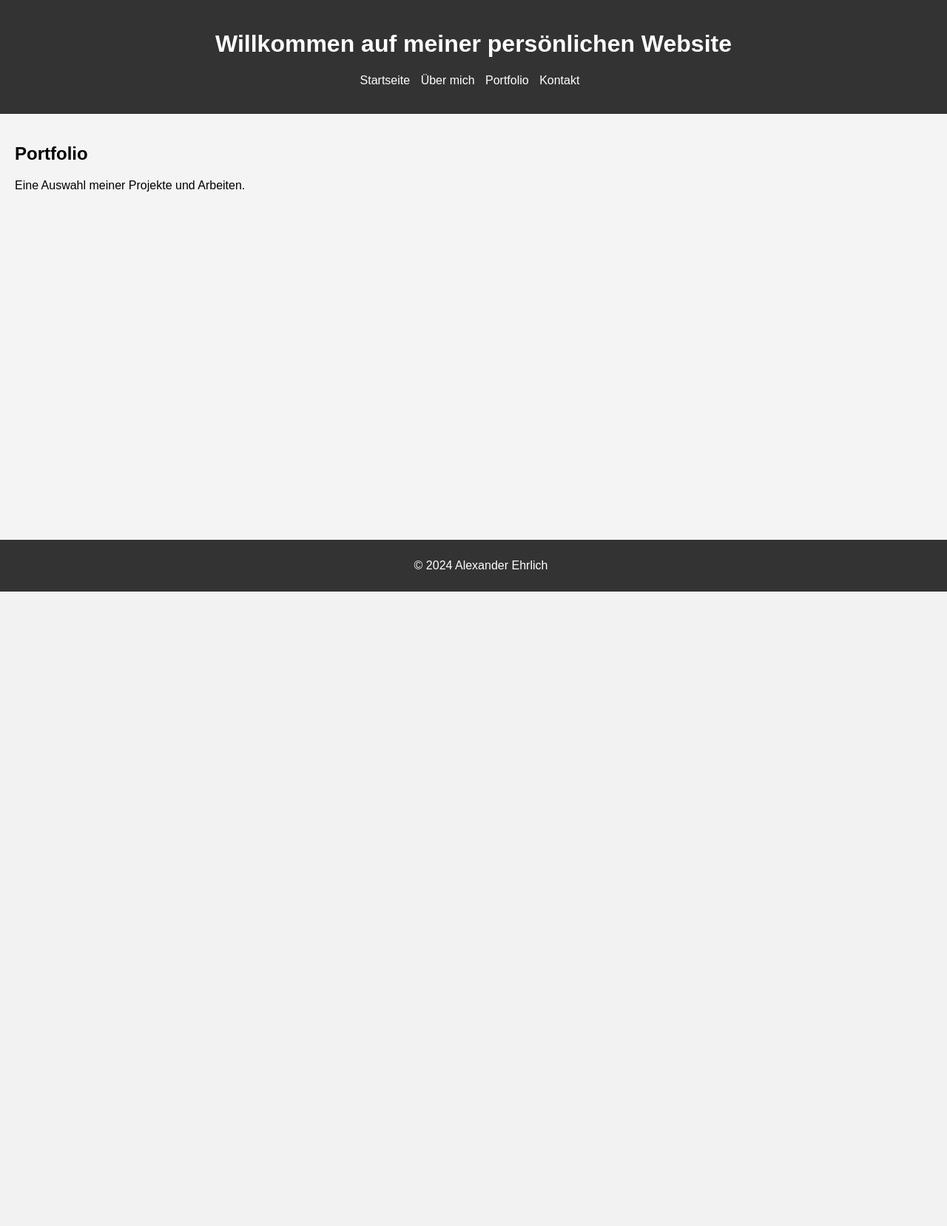
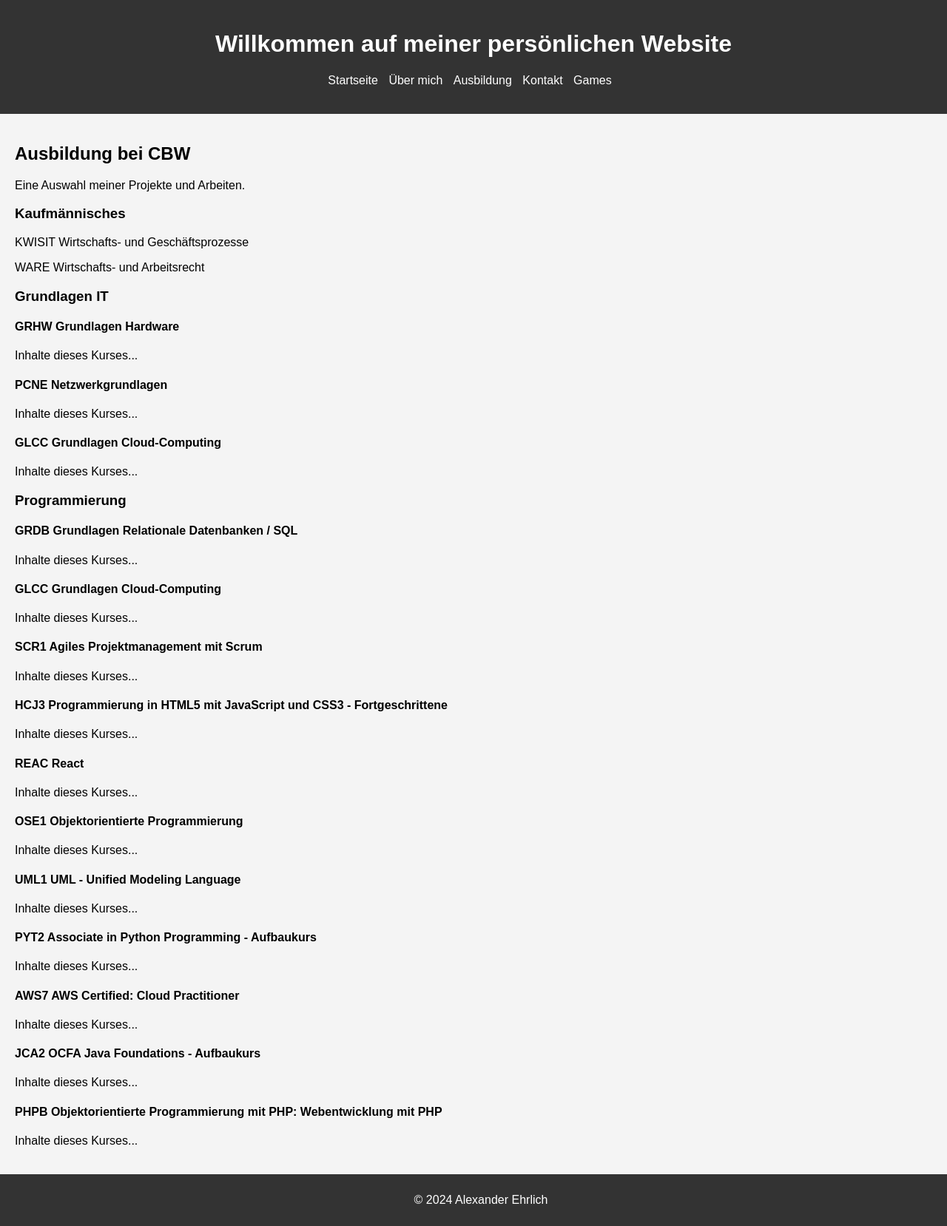
Before and after one commit to AlexanderEhr/PersonalWebsite, a PHP site: page /portfolio.php in a window 1280 px wide. Shown: the whole page at 74% size. Before the commit the page ends 800 px from the top, so only its background shows below. Run offline with PHP 8.4, Linux system fonts and the light colour scheme.

Commit message:
Initial commit

```diff
--- a/public/css/styles.css
+++ b/public/css/styles.css
@@ -1,8 +1,12 @@
+/* Global Styles */
 body {
     font-family: Arial, sans-serif;
     margin: 0;
     padding: 0;
     background-color: #f4f4f4;
+    display: flex;
+    flex-direction: column;
+    min-height: 100vh;
 }
 
 header {
@@ -28,6 +32,7 @@ nav ul li a {
 }
 
 main {
+    flex: 1;
     padding: 20px;
 }
 
@@ -36,7 +41,7 @@ footer {
     color: #fff;
     text-align: center;
     padding: 10px;
-    position: fixed;
-    bottom: 0;
     width: 100%;
+    /* position: relative; /* Dieser Wert wird hier nicht benötigt */
+    /* bottom: 0; /* Dieser Wert wird hier nicht benötigt */
 }
--- a/public/portfolio.php
+++ b/public/portfolio.php
@@ -4,9 +4,97 @@ include HEADER_PATH;
 ?>
 
 <main>
-    <section id="portfolio">
-        <h2>Portfolio</h2>
+    <section id="ausbildung-cbw">
+        <h2>Ausbildung bei CBW</h2>
         <p>Eine Auswahl meiner Projekte und Arbeiten.</p>
+
+        <article id="inhalte-cbw">
+            <section id="kaufmaennisches" aria-labelledby="heading-kaufmaennisches">
+                <h3 id="heading-kaufmaennisches">Kaufmännisches</h3>
+                <p>KWISIT Wirtschafts- und Geschäftsprozesse</p>
+                <p>WARE Wirtschafts- und Arbeitsrecht</p>
+            </section>
+
+            <section id="grundlagen-it" aria-labelledby="heading-grundlagen-it">
+                <h3 id="heading-grundlagen-it">Grundlagen IT</h3>
+
+                <article id="grhw" aria-labelledby="heading-grhw">
+                    <h4 id="heading-grhw">GRHW Grundlagen Hardware</h4>
+                    <p>Inhalte dieses Kurses...</p>
+                </article>
+
+                <article id="pcne" aria-labelledby="heading-pcne">
+                    <h4 id="heading-pcne">PCNE Netzwerkgrundlagen</h4>
+                    <p>Inhalte dieses Kurses...</p>
+                </article>
+
+                <article id="glcc" aria-labelledby="heading-glcc">
+                    <h4 id="heading-glcc">GLCC Grundlagen Cloud-Computing</h4>
+                    <p>Inhalte dieses Kurses...</p>
+                </article>
+            </section>
+
+            <section id="programmierung" aria-labelledby="heading-programmierung">
+                <h3 id="heading-programmierung">Programmierung</h3>
+
+                <article id="grdb" aria-labelledby="heading-grdb">
+                    <h4 id="heading-grdb">GRDB Grundlagen Relationale Datenbanken / SQL</h4>
+                    <p>Inhalte dieses Kurses...</p>
+                </article>
+
+                <article id="glcc" aria-labelledby="heading-glcc">
+                    <h4 id="heading-glcc">GLCC Grundlagen Cloud-Computing</h4>
+                    <p>Inhalte dieses Kurses...</p>
+                </article>
+
+                <article id="scr1" aria-labelledby="heading-scr1">
+                    <h4 id="heading-scr1">SCR1 Agiles Projektmanagement mit Scrum</h4>
+                    <p>Inhalte dieses Kurses...</p>
+                </article>
+
+                <article id="hcj3" aria-labelledby="heading-hcj3">
+                    <h4 id="heading-hcj3">HCJ3 Programmierung in HTML5 mit JavaScript und CSS3 - Fortgeschrittene</h4>
+                    <p>Inhalte dieses Kurses...</p>
+                </article>
+
+                <article id="reac" aria-labelledby="heading-reac">
+                    <h4 id="heading-reac">REAC React</h4>
+                    <p>Inhalte dieses Kurses...</p>
+                </article>
+
+                <article id="ose1" aria-labelledby="heading-ose1">
+                    <h4 id="heading-ose1">OSE1 Objektorientierte Programmierung</h4>
+                    <p>Inhalte dieses Kurses...</p>
+                </article>
+
+                <article id="uml1" aria-labelledby="heading-uml1">
+                    <h4 id="heading-uml1">UML1 UML - Unified Modeling Language</h4>
+                    <p>Inhalte dieses Kurses...</p>
+                </article>
+
+                <article id="pyt2" aria-labelledby="heading-pyt2">
+                    <h4 id="heading-pyt2">PYT2 Associate in Python Programming - Aufbaukurs</h4>
+                    <p>Inhalte dieses Kurses...</p>
+                </article>
+
+                <article id="aws7" aria-labelledby="heading-aws7">
+                    <h4 id="heading-aws7">AWS7 AWS Certified: Cloud Practitioner</h4>
+                    <p>Inhalte dieses Kurses...</p>
+                </article>
+
+                <article id="jca2" aria-labelledby="heading-jca2">
+                    <h4 id="heading-jca2">JCA2 OCFA Java Foundations - Aufbaukurs</h4>
+                    <p>Inhalte dieses Kurses...</p>
+                </article>
+
+                <article id="phpb" aria-labelledby="heading-phpb">
+                    <h4 id="heading-phpb">PHPB Objektorientierte Programmierung mit PHP: Webentwicklung mit PHP</h4>
+                    <p>Inhalte dieses Kurses...</p>
+                </article>
+
+                <!-- Weitere Kurse hier -->
+            </section>
+        </article>
     </section>
 </main>
 
--- a/src/helpers/titelFunktion.php
+++ b/src/helpers/titelFunktion.php
@@ -13,6 +13,7 @@ function getPageTitle() {
         'about' => 'Über mich',
         'portfolio' => 'Portfolio',
         'contact' => 'Kontakt',
+        'games'=> 'Games & Code',
         // Weitere Titel hier hinzufügen
     ];
 
--- a/src/views/templates/header.php
+++ b/src/views/templates/header.php
@@ -12,8 +12,9 @@
             <ul>
                 <li><a href="index.php">Startseite</a></li>
                 <li><a href="about.php">Über mich</a></li>
-                <li><a href="portfolio.php">Portfolio</a></li>
+                <li><a href="portfolio.php">Ausbildung</a></li>
                 <li><a href="contact.php">Kontakt</a></li>
+                <li><a href="games.php">Games</a></li>
             </ul>
         </nav>
     </header>
```
Also changed, not shown: projektPlan.txt (+5 -2 lines), public/games.php (added, +51 -0 lines).
